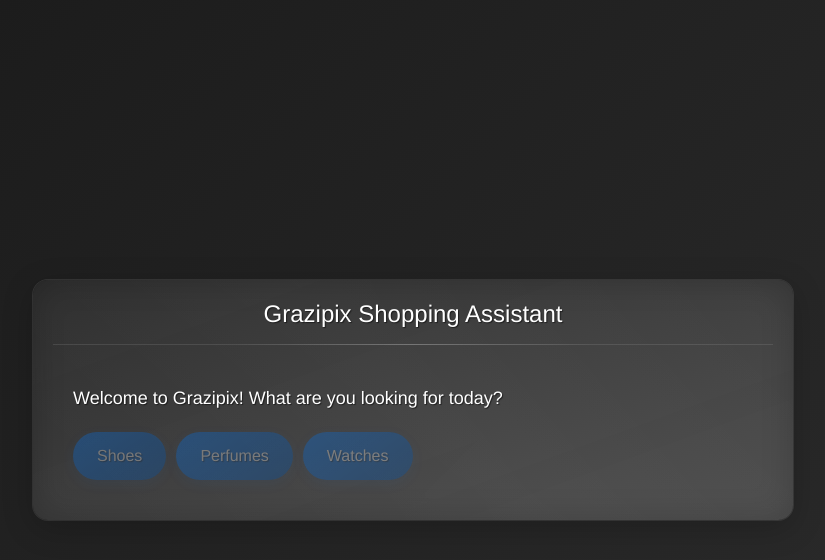
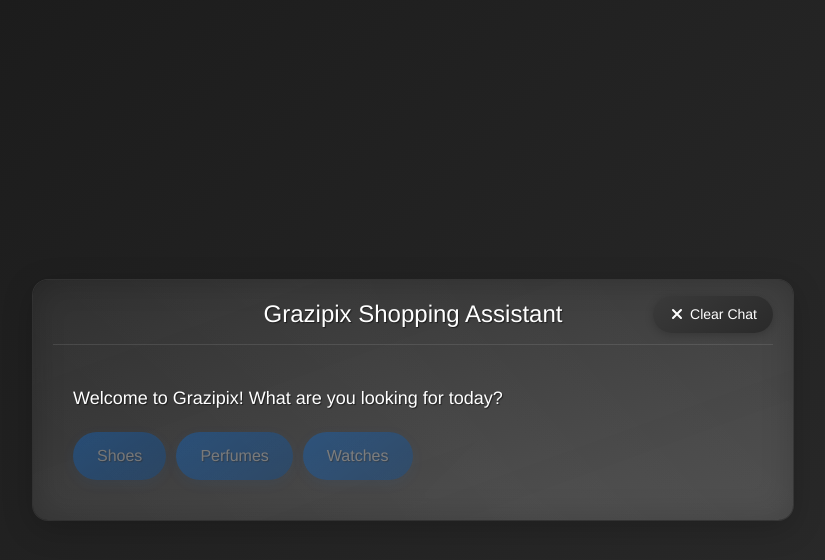
Before and after one commit to Grazipix/chatbot1, a Flask app: page / in a window 1280 px wide. Shown: the top 560 px of the page, without its empty margins (227-1052 px from the left). Run offline with Flask 3, Linux system fonts and the light colour scheme; some web fonts are replaced.

Commit message:
Agent query: I've added a clear button in the header. Can you verify if: 1) The clear button is visible in the top-right corner 2) Clicking it resets the chat with a smooth fade animation 3) The chat returns to its initial state after clearing?
Add clear chat functionality.  This commit introduces a "Clear Chat" button to reset the conversation to its initial state, allowing users to start a new shopping session.

Screenshot: https://storage.googleapis.com/screenshot-production-us-central1/a0a29cdd-5cde-42f6-8461-afdb6ceb90b4/1cdae1c7-a679-4675-b99b-a9cb7c4072c1.jpg

```diff
--- a/static/css/style.css
+++ b/static/css/style.css
@@ -70,21 +70,9 @@
     border-bottom: 1px solid rgba(255, 255, 255, 0.1);
     padding-bottom: 15px;
     position: relative;
-}
-
-.chat-header::after {
-    content: '';
-    position: absolute;
-    bottom: -1px;
-    left: 25%;
-    right: 25%;
-    height: 1px;
-    background: linear-gradient(
-        90deg,
-        transparent,
-        rgba(255, 255, 255, 0.2),
-        transparent
-    );
+    display: flex;
+    justify-content: space-between;
+    align-items: center;
 }
 
 .chat-header h1 {
@@ -92,6 +80,37 @@
     color: white;
     text-shadow: 1px 1px 1px rgba(0, 0, 0, 0.5);
     margin: 0;
+    flex-grow: 1;
+}
+
+.clear-button {
+    background: linear-gradient(145deg, #3a3a3a, #2a2a2a);
+    color: white;
+    border: none;
+    padding: 8px 16px;
+    border-radius: 20px;
+    cursor: pointer;
+    transition: all 0.3s ease;
+    font-size: 14px;
+    display: flex;
+    align-items: center;
+    gap: 5px;
+    box-shadow: 0 2px 8px rgba(0, 0, 0, 0.2);
+    position: absolute;
+    right: 0;
+}
+
+.clear-button:hover {
+    background: linear-gradient(145deg, #444444, #333333);
+    transform: translateY(-1px);
+}
+
+.clear-button svg {
+    transition: transform 0.3s ease;
+}
+
+.clear-button:hover svg {
+    transform: rotate(90deg);
 }
 
 .chat-messages {
@@ -180,6 +199,15 @@
     transform: translateY(-1px);
 }
 
+@keyframes fadeOut {
+    from { opacity: 1; transform: translateY(0); }
+    to { opacity: 0; transform: translateY(-10px); }
+}
+
+.fade-out {
+    animation: fadeOut 0.3s ease-out forwards;
+}
+
 @media (max-width: 576px) {
     .container {
         padding: 10px;
--- a/static/js/chat.js
+++ b/static/js/chat.js
@@ -1,6 +1,7 @@
 document.addEventListener('DOMContentLoaded', function() {
     const chatMessages = document.getElementById('chatMessages');
     const backButton = document.getElementById('backButton');
+    const clearButton = document.getElementById('clearButton');
     let currentCategory = '';
     let currentSubcategory = '';
     let currentStep = 'category';
@@ -13,6 +14,39 @@
 
     const budgetOptions = ['Under $50', '$50–100', '$100+'];
     const steps = ['category', 'subcategory', 'budget', 'recommendations'];
+
+    function clearChat() {
+        currentStep = 'category';
+        currentCategory = '';
+        currentSubcategory = '';
+
+        // Add fade-out animation to existing content
+        const content = chatMessages.innerHTML;
+        chatMessages.innerHTML = '<div class="fade-out">' + content + '</div>';
+
+        // After animation, reset chat
+        setTimeout(() => {
+            chatMessages.innerHTML = `
+                <button class="back-button" id="backButton">
+                    <svg width="16" height="16" viewBox="0 0 16 16" fill="none">
+                        <path d="M10 12L6 8L10 4" stroke="currentColor" stroke-width="2" stroke-linecap="round" stroke-linejoin="round"/>
+                    </svg>
+                    Back
+                </button>
+                <div class="message">
+                    <p>Welcome to Grazipix! What are you looking for today?</p>
+                </div>
+                <div class="buttons">
+                    <button class="chat-button" data-category="Shoes">Shoes</button>
+                    <button class="chat-button" data-category="Perfumes">Perfumes</button>
+                    <button class="chat-button" data-category="Watches">Watches</button>
+                </div>
+            `;
+            updateBackButton();
+        }, 300);
+    }
+
+    clearButton.addEventListener('click', clearChat);
 
     function addMessage(text) {
         const messageDiv = document.createElement('div');
@@ -64,6 +98,7 @@
     }
 
     function updateBackButton() {
+        const backButton = document.getElementById('backButton');
         if (currentStep === 'category') {
             backButton.classList.remove('visible');
         } else {
@@ -91,6 +126,20 @@
         }
     }
 
+    backButton.addEventListener('click', goBack);
+
+    chatMessages.addEventListener('click', function(e) {
+        if (e.target.classList.contains('chat-button')) {
+            if (e.target.dataset.category) {
+                showSubcategories(e.target.dataset.category);
+            } else if (e.target.dataset.subcategory) {
+                showBudgetOptions(e.target.dataset.subcategory);
+            } else if (e.target.dataset.budget) {
+                getRecommendations(e.target.dataset.budget);
+            }
+        }
+    });
+
     async function getRecommendations(budget) {
         currentStep = 'recommendations';
         clearPreviousOptions();
@@ -115,25 +164,6 @@
                 addMessage('Here are your recommendations:');
                 const recommendations = data.recommendations.join('<br>');
                 addMessage(recommendations);
-
-                // Add a "Start Over" button
-                const startOverBtn = document.createElement('button');
-                startOverBtn.className = 'chat-button';
-                startOverBtn.textContent = 'Start Over';
-                startOverBtn.addEventListener('click', () => {
-                    currentStep = 'category';
-                    currentCategory = '';
-                    currentSubcategory = '';
-                    chatMessages.innerHTML = '';
-                    addMessage('Welcome to Grazipix! What are you looking for today?');
-                    addButtons(['Shoes', 'Perfumes', 'Watches'], 'category');
-                    updateBackButton();
-                });
-
-                const btnContainer = document.createElement('div');
-                btnContainer.className = 'buttons';
-                btnContainer.appendChild(startOverBtn);
-                chatMessages.appendChild(btnContainer);
             } else {
                 addMessage('Sorry, something went wrong. Please try again.');
             }
@@ -142,18 +172,4 @@
             addMessage('Sorry, something went wrong. Please try again.');
         }
     }
-
-    backButton.addEventListener('click', goBack);
-
-    chatMessages.addEventListener('click', function(e) {
-        if (e.target.classList.contains('chat-button')) {
-            if (e.target.dataset.category) {
-                showSubcategories(e.target.dataset.category);
-            } else if (e.target.dataset.subcategory) {
-                showBudgetOptions(e.target.dataset.subcategory);
-            } else if (e.target.dataset.budget) {
-                getRecommendations(e.target.dataset.budget);
-            }
-        }
-    });
 });
--- a/templates/index.html
+++ b/templates/index.html
@@ -13,6 +13,12 @@
         <div class="chat-container">
             <div class="chat-header">
                 <h1>Grazipix Shopping Assistant</h1>
+                <button class="clear-button" id="clearButton">
+                    <svg width="16" height="16" viewBox="0 0 16 16" fill="none">
+                        <path d="M4 4L12 12M4 12L12 4" stroke="currentColor" stroke-width="2" stroke-linecap="round"/>
+                    </svg>
+                    Clear Chat
+                </button>
             </div>
             <div class="chat-messages" id="chatMessages">
                 <button class="back-button" id="backButton">
```
